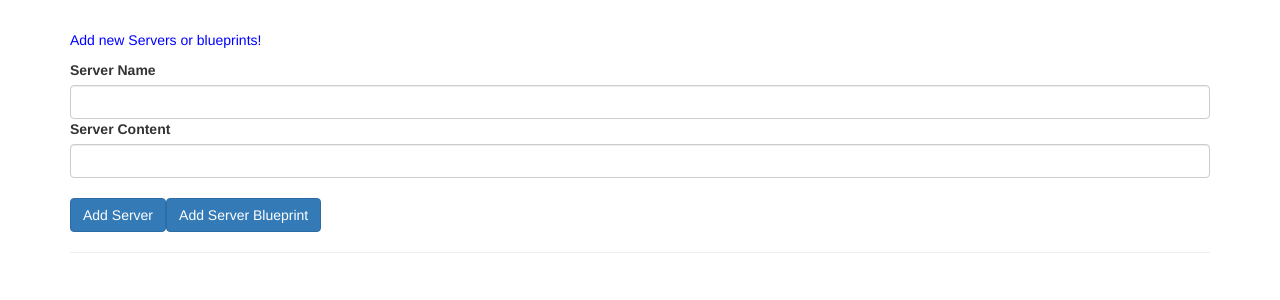
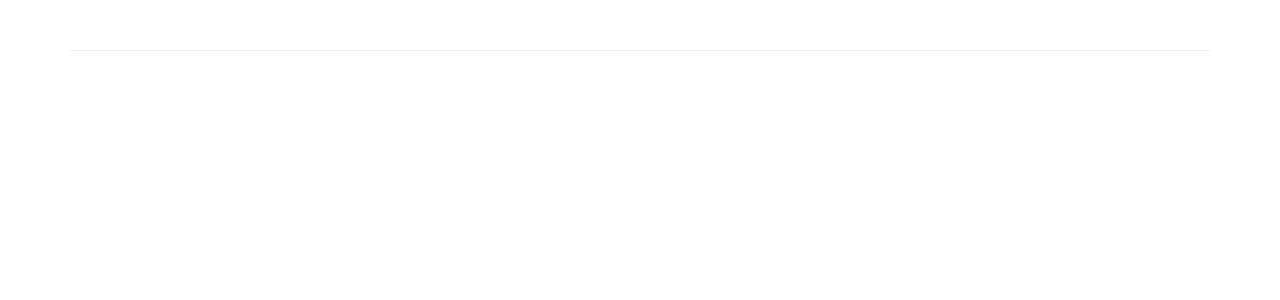
Before and after one commit to mbrie041/cmp-databinding-start, an Angular app: page / in a window 1280 px wide. Shown: the top 300 px of the page. Built offline with nearby package versions, Linux system fonts and the light colour scheme.

Commit message:
Split app into components

```diff
--- a/src/app/app.component.html
+++ b/src/app/app.component.html
@@ -1,34 +1,10 @@
 <div class="container">
+  <hr />
   <div class="row">
     <div class="col-xs-12">
-      <p>Add new Servers or blueprints!</p>
-      <label>Server Name</label>
-      <input type="text" class="form-control" [(ngModel)]="newServerName">
-      <label>Server Content</label>
-      <input type="text" class="form-control" [(ngModel)]="newServerContent">
-      <br>
-      <button
-        class="btn btn-primary"
-        (click)="onAddServer()">Add Server</button>
-      <button
-        class="btn btn-primary"
-        (click)="onAddBlueprint()">Add Server Blueprint</button>
-    </div>
-  </div>
-  <hr>
-  <div class="row">
-    <div class="col-xs-12">
-      <div
-        class="panel panel-default"
-        *ngFor="let element of serverElements">
-        <div class="panel-heading">{{ element.name }}</div>
-        <div class="panel-body">
-          <p>
-            <strong *ngIf="element.type === 'server'" style="color: red">{{ element.content }}</strong>
-            <em *ngIf="element.type === 'blueprint'">{{ element.content }}</em>
-          </p>
-        </div>
-      </div>
+      <app-server-element
+        *ngFor="let serverElement of serverElements"
+      ></app-server-element>
     </div>
   </div>
 </div>
--- a/src/app/app.component.ts
+++ b/src/app/app.component.ts
@@ -1,28 +1,10 @@
-import { Component } from '@angular/core';
+import { Component } from "@angular/core";
 
 @Component({
-  selector: 'app-root',
-  templateUrl: './app.component.html',
-  styleUrls: ['./app.component.css']
+  selector: "app-root",
+  templateUrl: "./app.component.html",
+  styleUrls: ["./app.component.css"],
 })
 export class AppComponent {
   serverElements = [];
-  newServerName = '';
-  newServerContent = '';
-
-  onAddServer() {
-    this.serverElements.push({
-      type: 'server',
-      name: this.newServerName,
-      content: this.newServerContent
-    });
-  }
-
-  onAddBlueprint() {
-    this.serverElements.push({
-      type: 'blueprint',
-      name: this.newServerName,
-      content: this.newServerContent
-    });
-  }
 }
--- a/src/app/app.module.ts
+++ b/src/app/app.module.ts
@@ -4,10 +4,14 @@
 
 
 import { AppComponent } from './app.component';
+import { CockpitComponent } from './cockpit/cockpit.component';
+import { ServerElementComponent } from './server-element/server-element.component';
 
 @NgModule({
   declarations: [
-    AppComponent
+    AppComponent,
+    CockpitComponent,
+    ServerElementComponent
   ],
   imports: [
     BrowserModule,
--- /dev/null
+++ b/src/app/cockpit/cockpit.component.html
@@ -0,0 +1,14 @@
+<div class="row">
+  <div class="col-xs-12">
+    <p>Add new Servers or blueprints!</p>
+    <label>Server Name</label>
+    <input type="text" class="form-control" [(ngModel)]="newServerName" />
+    <label>Server Content</label>
+    <input type="text" class="form-control" [(ngModel)]="newServerContent" />
+    <br />
+    <button class="btn btn-primary" (click)="onAddServer()">Add Server</button>
+    <button class="btn btn-primary" (click)="onAddBlueprint()">
+      Add Server Blueprint
+    </button>
+  </div>
+</div>
--- /dev/null
+++ b/src/app/cockpit/cockpit.component.ts
@@ -0,0 +1,30 @@
+import { Component, OnInit } from "@angular/core";
+
+@Component({
+  selector: "app-cockpit",
+  templateUrl: "./cockpit.component.html",
+  styleUrls: ["./cockpit.component.css"],
+})
+export class CockpitComponent implements OnInit {
+  newServerName = "";
+  newServerContent = "";
+
+  constructor() {}
+
+  ngOnInit(): void {}
+  onAddServer() {
+    this.serverElements.push({
+      type: "server",
+      name: this.newServerName,
+      content: this.newServerContent,
+    });
+  }
+
+  onAddBlueprint() {
+    this.serverElements.push({
+      type: "blueprint",
+      name: this.newServerName,
+      content: this.newServerContent,
+    });
+  }
+}
--- /dev/null
+++ b/src/app/server-element/server-element.component.html
@@ -0,0 +1,11 @@
+<div class="panel panel-default">
+  <div class="panel-heading">{{ element.name }}</div>
+  <div class="panel-body">
+    <p>
+      <strong *ngIf="element.type === 'server'" style="color: red">{{
+        element.content
+      }}</strong>
+      <em *ngIf="element.type === 'blueprint'">{{ element.content }}</em>
+    </p>
+  </div>
+</div>
--- /dev/null
+++ b/src/app/server-element/server-element.component.ts
@@ -0,0 +1,15 @@
+import { Component, OnInit } from '@angular/core';
+
+@Component({
+  selector: 'app-server-element',
+  templateUrl: './server-element.component.html',
+  styleUrls: ['./server-element.component.css']
+})
+export class ServerElementComponent implements OnInit {
+
+  constructor() { }
+
+  ngOnInit(): void {
+  }
+
+}
```
Also changed, not shown: src/app/cockpit/cockpit.component.css (added), src/app/server-element/server-element.component.css (added).
